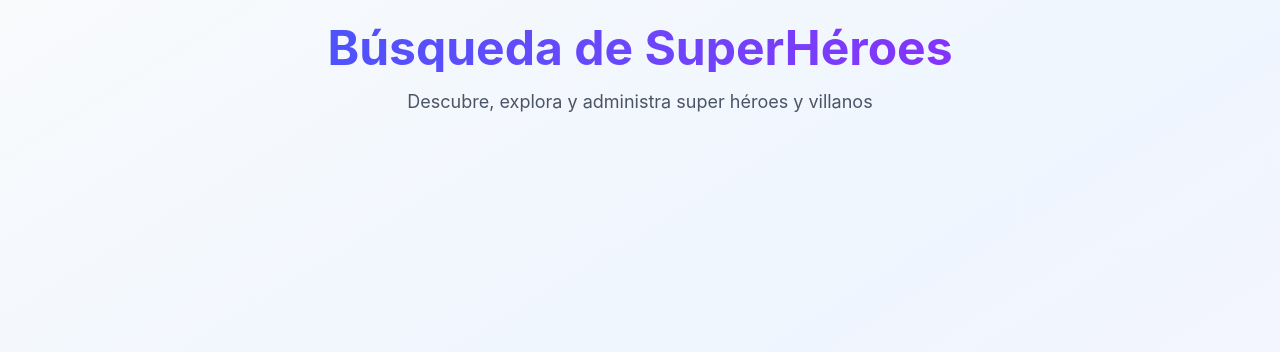
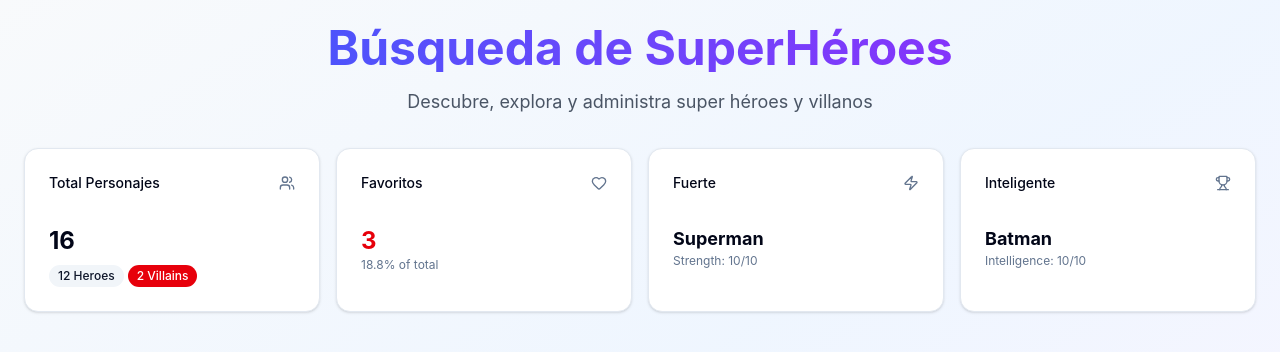
Before and after one commit to danieltoqui96/course-react, a React (Vite) app in the folder 05-heros-app/: page /search in a window 1280 px wide. Shown: the top 352 px of the page. Built offline with nearby package versions, Linux system fonts and the light colour scheme.

Commit message:
(05-heroesapp): add HeroStats and HeroStatCard components

```diff
--- /dev/null
+++ b/05-heros-app/src/heroes/components/HeroStatCard.tsx
@@ -0,0 +1,19 @@
+import type { PropsWithChildren } from "react";
+import { Card, CardHeader, CardTitle, CardContent } from "@/components/ui/card";
+
+interface Props extends PropsWithChildren {
+  title: string;
+  icon: React.ReactNode;
+}
+
+export const HeroStatCard = ({ title, icon, children }: Props) => {
+  return (
+    <Card>
+      <CardHeader className="flex flex-row items-center justify-between space-y-0 pb-2">
+        <CardTitle className="text-sm font-medium">{title}</CardTitle>
+        {icon}
+      </CardHeader>
+      <CardContent>{children}</CardContent>
+    </Card>
+  );
+};
--- /dev/null
+++ b/05-heros-app/src/heroes/components/HeroStats.tsx
@@ -0,0 +1,48 @@
+import { Badge } from "@/components/ui/badge";
+import { Users, Heart, Zap, Trophy } from "lucide-react";
+import { HeroStatCard } from "./HeroStatCard";
+
+export const HeroStats = () => {
+  return (
+    <div className="grid grid-cols-2 md:grid-cols-4 gap-4 mb-8">
+      <HeroStatCard
+        title="Total Personajes"
+        icon={<Users className="h-4 w-4 text-muted-foreground" />}
+      >
+        <div className="text-2xl font-bold">16</div>
+        <div className="flex gap-1 mt-2">
+          <Badge variant="secondary" className="text-xs">
+            12 Heroes
+          </Badge>
+          <Badge variant="destructive" className="text-xs">
+            2 Villains
+          </Badge>
+        </div>
+      </HeroStatCard>
+
+      <HeroStatCard
+        title="Favoritos"
+        icon={<Heart className="h-4 w-4 text-muted-foreground" />}
+      >
+        <div className="text-2xl font-bold text-red-600">3</div>
+        <p className="text-xs text-muted-foreground">18.8% of total</p>
+      </HeroStatCard>
+
+      <HeroStatCard
+        title="Fuerte"
+        icon={<Zap className="h-4 w-4 text-muted-foreground" />}
+      >
+        <div className="text-lg font-bold">Superman</div>
+        <p className="text-xs text-muted-foreground">Strength: 10/10</p>
+      </HeroStatCard>
+
+      <HeroStatCard
+        title="Inteligente"
+        icon={<Trophy className="h-4 w-4 text-muted-foreground" />}
+      >
+        <div className="text-lg font-bold">Batman</div>
+        <p className="text-xs text-muted-foreground">Intelligence: 10/10</p>
+      </HeroStatCard>
+    </div>
+  );
+};
--- a/05-heros-app/src/heroes/pages/home/HomePage.tsx
+++ b/05-heros-app/src/heroes/pages/home/HomePage.tsx
@@ -23,6 +23,7 @@
 import { Progress } from "@/components/ui/progress";
 import { Tabs, TabsList, TabsTrigger } from "@/components/ui/tabs";
 import { CustomJumbotron } from "@/components/custom/CustomJumbotron";
+import { HeroStats } from "@/heroes/components/HeroStats";
 
 export const HomePage = () => {
   return (
@@ -34,62 +35,8 @@
           description="Descubre, explora y administra super héroes y villanos "
         />
         {/* Stats Dashboard */}
-        <div className="grid grid-cols-2 md:grid-cols-4 gap-4 mb-8">
-          <Card>
-            <CardHeader className="flex flex-row items-center justify-between space-y-0 pb-2">
-              <CardTitle className="text-sm font-medium">
-                Total Characters
-              </CardTitle>
-              <Users className="h-4 w-4 text-muted-foreground" />
-            </CardHeader>
-            <CardContent>
-              <div className="text-2xl font-bold">16</div>
-              <div className="flex gap-1 mt-2">
-                <Badge variant="secondary" className="text-xs">
-                  12 Heroes
-                </Badge>
-                <Badge variant="destructive" className="text-xs">
-                  2 Villains
-                </Badge>
-              </div>
-            </CardContent>
-          </Card>
+        <HeroStats />
 
-          <Card>
-            <CardHeader className="flex flex-row items-center justify-between space-y-0 pb-2">
-              <CardTitle className="text-sm font-medium">Favorites</CardTitle>
-              <Heart className="h-4 w-4 text-muted-foreground" />
-            </CardHeader>
-            <CardContent>
-              <div className="text-2xl font-bold text-red-600">3</div>
-              <p className="text-xs text-muted-foreground">18.8% of total</p>
-            </CardContent>
-          </Card>
-
-          <Card>
-            <CardHeader className="flex flex-row items-center justify-between space-y-0 pb-2">
-              <CardTitle className="text-sm font-medium">Strongest</CardTitle>
-              <Zap className="h-4 w-4 text-muted-foreground" />
-            </CardHeader>
-            <CardContent>
-              <div className="text-lg font-bold">Superman</div>
-              <p className="text-xs text-muted-foreground">Strength: 10/10</p>
-            </CardContent>
-          </Card>
-
-          <Card>
-            <CardHeader className="flex flex-row items-center justify-between space-y-0 pb-2">
-              <CardTitle className="text-sm font-medium">Smartest</CardTitle>
-              <Trophy className="h-4 w-4 text-muted-foreground" />
-            </CardHeader>
-            <CardContent>
-              <div className="text-lg font-bold">Batman</div>
-              <p className="text-xs text-muted-foreground">
-                Intelligence: 10/10
-              </p>
-            </CardContent>
-          </Card>
-        </div>
         {/* Controls */}
         <div className="flex flex-col lg:flex-row gap-4 mb-8">
           {/* Search */}
--- a/05-heros-app/src/heroes/pages/search/SearchPage.tsx
+++ b/05-heros-app/src/heroes/pages/search/SearchPage.tsx
@@ -1,11 +1,16 @@
 import { CustomJumbotron } from "@/components/custom/CustomJumbotron";
+import { HeroStats } from "@/heroes/components/HeroStats";
 
 export const SearchPage = () => {
   return (
-    <CustomJumbotron
-      title="Búsqueda de SuperHéroes"
-      description="Descubre, explora y administra super héroes y villanos "
-    />
+    <>
+      <CustomJumbotron
+        title="Búsqueda de SuperHéroes"
+        description="Descubre, explora y administra super héroes y villanos "
+      />
+      {/* Stats Dashboard */}
+      <HeroStats />
+    </>
   );
 };
 
```
